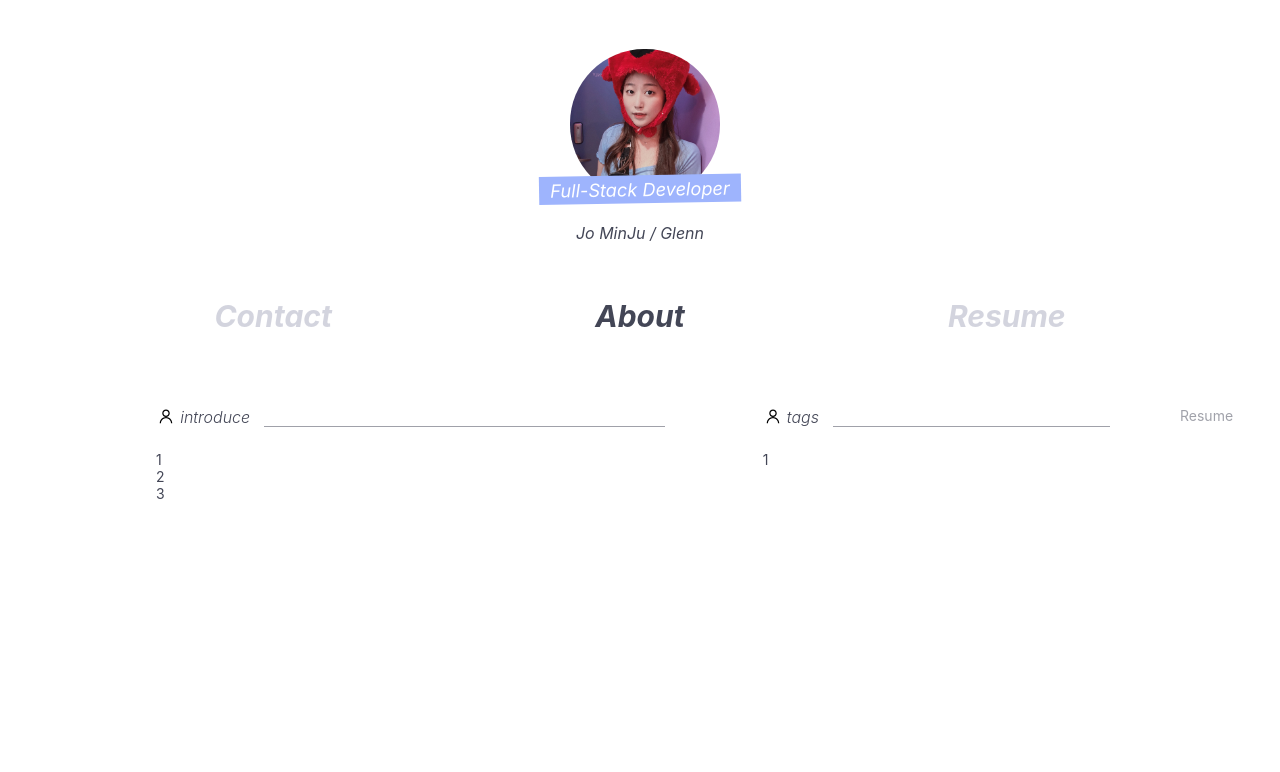
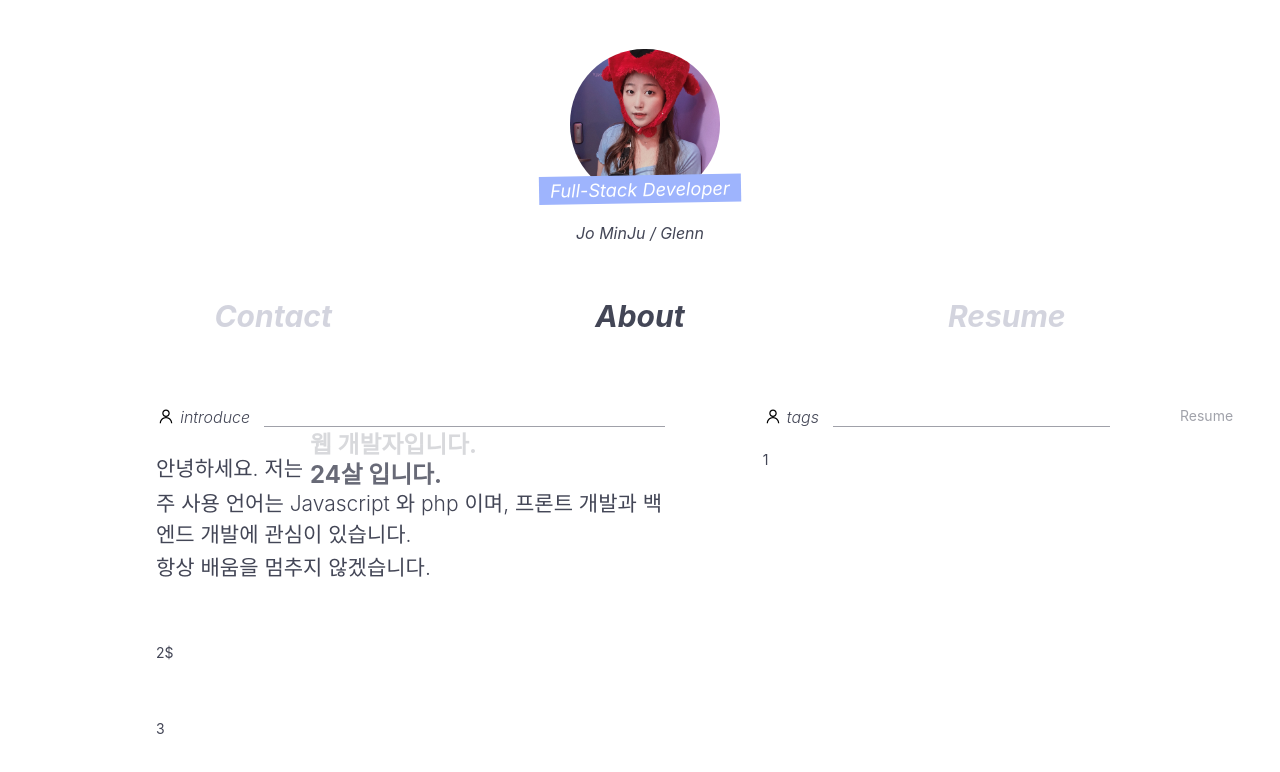
Before and after one commit to dev-glennn/Glenn_blog, a React (Create React App) app: page /about in a window 1280 px wide. Shown: the top 772 px of the page. Built offline with nearby package versions, Linux system fonts and the light colour scheme; a web font is replaced by a local one.

Commit message:
feat: 소개영역 1차 마무리

```diff
--- /dev/null
+++ b/src/components/about/Introduce.js
@@ -0,0 +1,122 @@
+import React, {useEffect} from "react";
+import styled, {css, keyframes} from "styled-components";
+
+const Introduce = () => {
+
+    const rotateIntroArr = [
+        '조민주입니다.',
+        '24살 입니다.',
+        '웹 개발자입니다.',
+        '화이팅 하겠습니다.',
+        '미국드라마를 즐겨봅니다.',
+        '카페에서 나오는 음악들을 좋아합니다.',
+    ];
+
+    useEffect(() => {
+        rotateFunc();
+
+        function rotateFunc() {
+            const rotateItems = document.querySelectorAll('.rotate-item');
+            const rotateItemCount = document.getElementsByClassName('rotate-intro')[0].childNodes.length;
+            let rotateOrder = 1;
+
+            setInterval(() => {
+                let prevRotateOrder = (rotateOrder === 0) ? rotateItemCount - 1 : rotateOrder - 1;
+                rotateItems[prevRotateOrder].classList.remove('fadeIn');
+                rotateItems[prevRotateOrder].classList.add('fadeOut');
+                rotateItems[rotateOrder].classList.remove('fadeOut');
+                rotateItems[rotateOrder].classList.add('fadeIn');
+                rotateOrder++;
+                if (rotateOrder >= rotateItemCount) {
+                    rotateOrder = 0;
+                }
+            }, 2500);
+        }
+    }, []);
+
+    return (
+        <StyledIntroduce>
+            <p>안녕하세요. 저는
+                <span className="rotate-intro">
+                    {rotateIntroArr.map((item, index) => {
+                        return <span key={index}
+                                     className={(index === 0) ? "rotate-item fadeIn" : "rotate-item"}>{item}</span>;
+                    })}
+                </span>
+            </p>
+            <p>주 사용 언어는 Javascript 와 php 이며, 프론트 개발과 백엔드 개발에 관심이 있습니다.</p>
+            <p>항상 배움을 멈추지 않겠습니다.</p>
+        </StyledIntroduce>
+    );
+};
+
+export default Introduce;
+
+const StyledIntroduce = styled.div`
+    position: relative;
+    text-align: left;
+    font-size: 1.5rem;
+    line-height: 1.5;
+
+    >p {
+        display: flex;
+        align-items: center;
+        margin: 0 0 .1rem;
+        font-weight: 300;
+
+        .rotate-intro {
+            font-weight: bold;
+            font-size: 1.7rem;
+            vertical-align: top;
+            margin: 0 0 0 .5rem;
+            position: relative;
+            display: inline-block;
+            text-align: left;
+            min-height: 2.5rem;
+            min-width: 23.5rem;
+
+            .rotate-item {
+                opacity: 0;
+                line-height: 1.5;
+                display: inline-block;
+                position: absolute;
+                white-space: nowrap;
+
+            }
+
+            .rotate-item.fadeOut {
+                ${(props) => {
+    return css`animation: ${rotateOut} .5s linear forwards;`
+}}
+            }
+
+            .rotate-item.fadeIn {
+                ${(props) => {
+    return css`animation: ${rotateIn} .5s linear forwards;`
+}}
+            }
+        }
+    }
+`;
+
+const rotateIn = keyframes`
+    0% {
+       opacity: 0;
+       transform: translateY(-30px);
+    }
+    100% {
+       opacity: 1;
+       transform: translateY(0);
+    }
+`;
+
+const rotateOut = keyframes`
+    0% {
+       opacity: 1;
+       transform: translateY(0);
+    }
+    100% {
+       opacity: 0;
+       transform: translateY(30px);
+    }
+`;
--- a/src/pages/AboutPage.js
+++ b/src/pages/AboutPage.js
@@ -1,5 +1,6 @@
 import React from "react";
 import Template from "../components/common/Template";
+import Introduce from "../components/about/Introduce";
 
 const AboutPage = () => {
     return (
@@ -7,23 +8,23 @@ const AboutPage = () => {
             <div className="row">
                 <div className="col-7">
                     <h2>
-                        <img src="/about/introduce.svg" className="img-sm"/>
+                        <img src="/about/introduce.svg" className="img-sm" alt="Introduce Icon"/>
                         introduce
                     </h2>
-                    1
+                    <Introduce/>
                 </div>
                 <div className="col-5">
                     <h2>
-                        <img src="/about/introduce.svg" className="img-sm"/>
+                        <img src="/about/introduce.svg" className="img-sm" alt="Introduce Icon"/>
                         tags
                     </h2>
                     1
                 </div>
             </div>
             <div className="row">
-                2
+                2${}
             </div>
-            <div className="row">
+            <div className="row last-row">
                 3
             </div>
         </Template>
--- a/src/template.css
+++ b/src/template.css
@@ -3,6 +3,11 @@
     display: flex;
     justify-content: space-between;
     align-items: flex-start;
+    margin-bottom: 4.2rem;
+}
+
+.row.last-row {
+    margin-bottom: 0;
 }
 
 .row:after {
```
